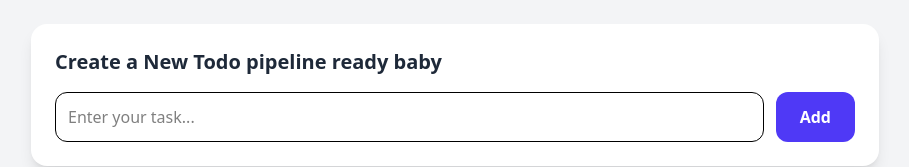
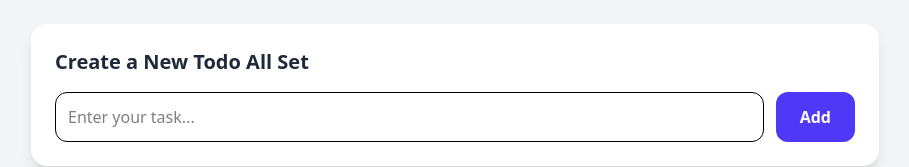
Before and after one commit to Venkatesh0768/docker-practice, a React (Vite) app in the folder frontend/: page / in a window 1280 px wide. Shown: the top 167 px of the page, without its empty margins (185-1094 px from the left). Built offline with nearby package versions, Linux system fonts and the light colour scheme; no server answers.

Commit message:
Jenkins file test 2add in the project

```diff
--- a/frontend/src/pages/TodoPage.jsx
+++ b/frontend/src/pages/TodoPage.jsx
@@ -54,7 +54,7 @@ const TodoPage = () => {
         {/* CREATE TODO CARD */}
         <div className="p-6 mb-8 bg-white shadow-lg rounded-2xl">
           <h2 className="mb-4 text-xl font-semibold text-gray-800">
-            Create a New Todo pipeline ready baby
+            Create a New Todo All Set
           </h2>
 
           <form onSubmit={handleAddTodo} className="flex gap-3">
```
